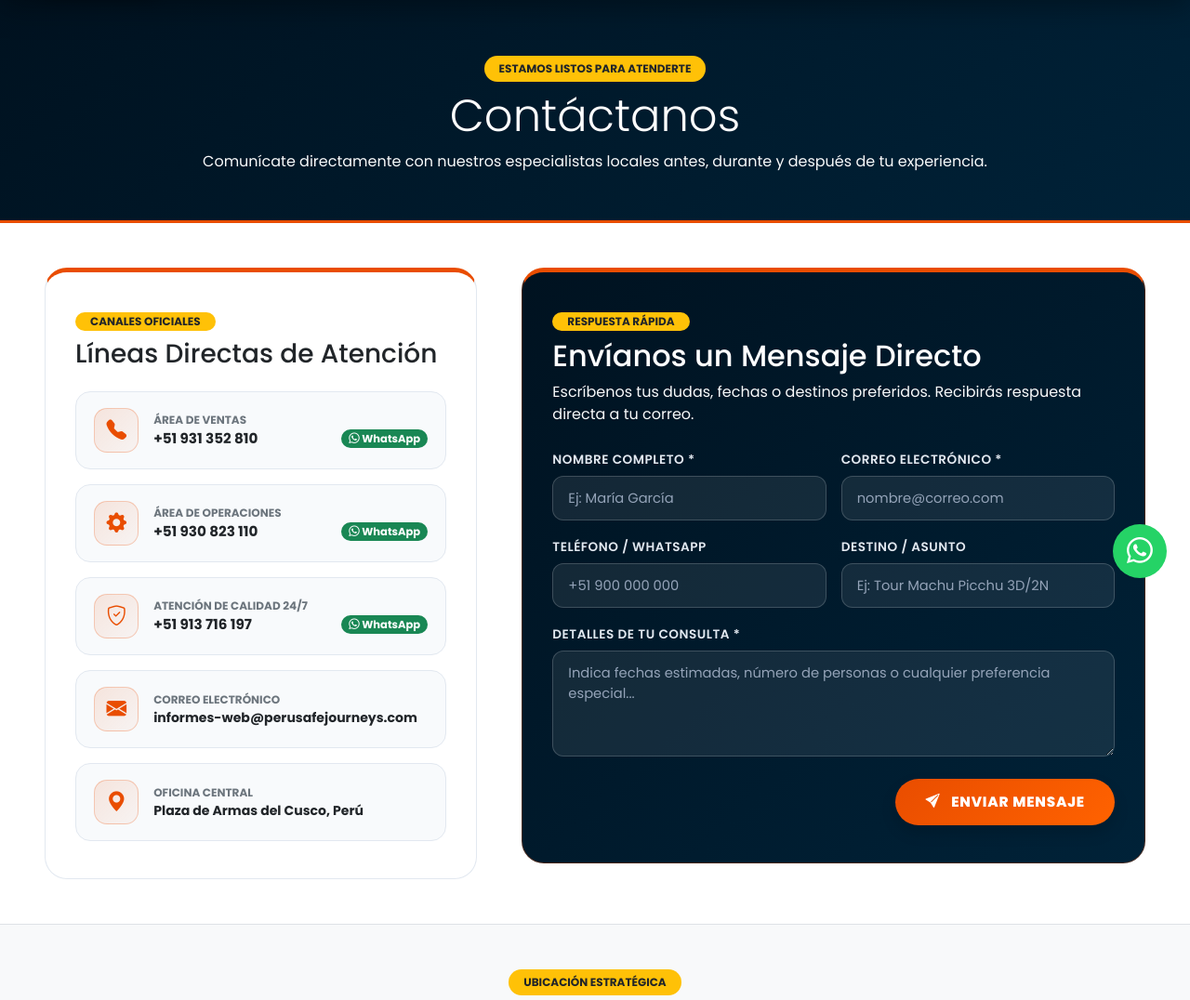
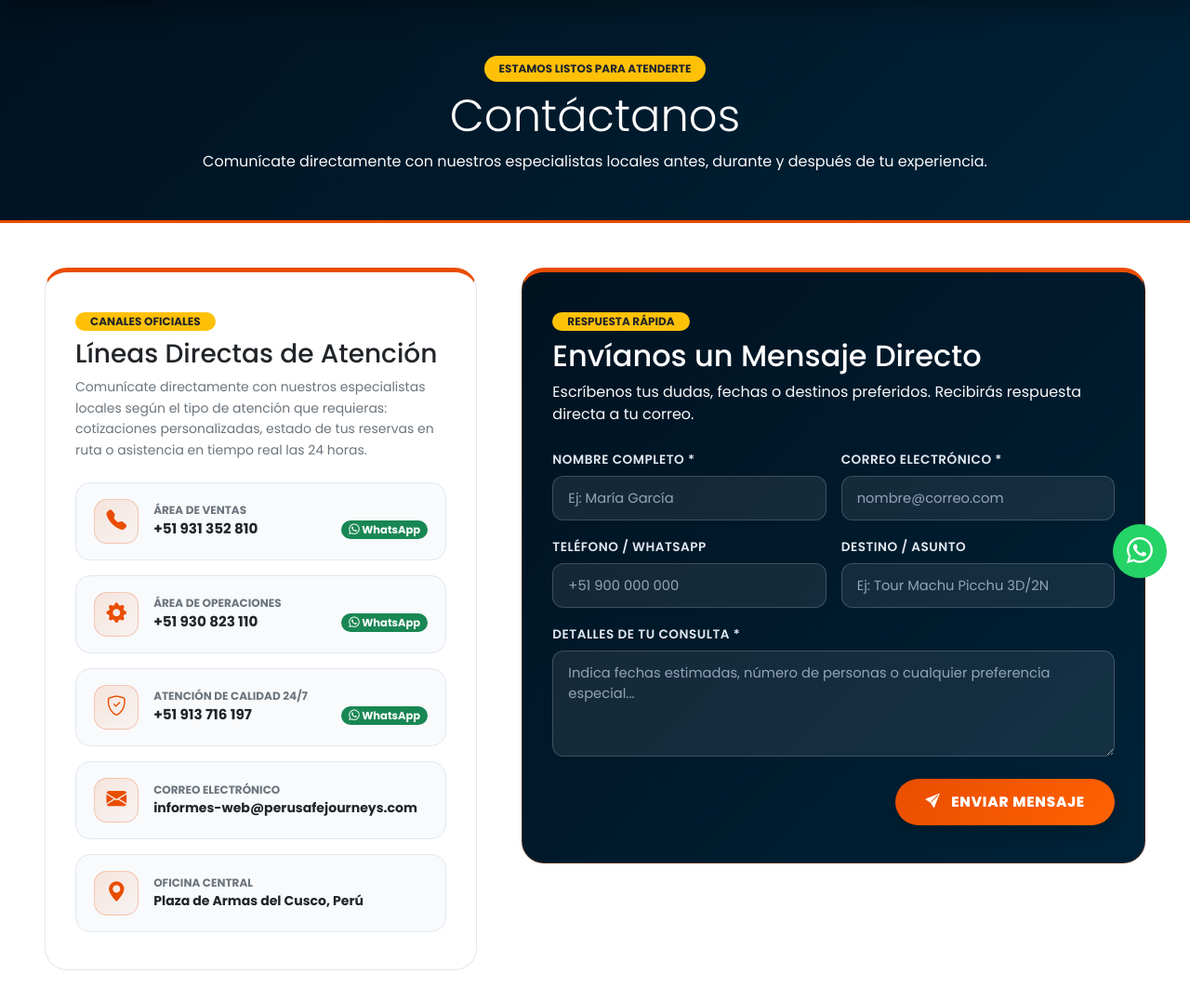
Before and after one commit to Matador7716/Pagina-web-Para-empresa, a PHP site: page /page-contacto.php in a window 1280 px wide. Shown: the part 153-1229 px from the top of the page at 93% size. Run offline with PHP 8.4, Linux system fonts and the light colour scheme.

Commit message:
style(contacto): add descriptive lead concept text under contact lines title
- Added a concise lead paragraph under 'Líneas Directas de Atención' in page-contacto.php explaining channel roles.

Co-authored-by: Matador7716 <217379187+Matador7716@users.noreply.github.com>

```diff
--- a/page-contacto.php
+++ b/page-contacto.php
@@ -566,7 +566,10 @@ $destinos_submenu = [
                     <div class="contact-info-card">
                         <div>
                             <span class="badge bg-warning text-dark px-3 py-1 rounded-pill fw-bold text-uppercase mb-2">CANALES OFICIALES</span>
-                            <h2 class="fs-3 fw-extrabold text-dark mb-4">Líneas Directas de Atención</h2>
+                            <h2 class="fs-3 fw-extrabold text-dark mb-2">Líneas Directas de Atención</h2>
+                            <p class="small text-secondary mb-4" style="line-height: 1.6;">
+                                Comunícate directamente con nuestros especialistas locales según el tipo de atención que requieras: cotizaciones personalizadas, estado de tus reservas en ruta o asistencia en tiempo real las 24 horas.
+                            </p>
                         </div>
 
                         <div class="d-flex flex-column gap-3">
```
